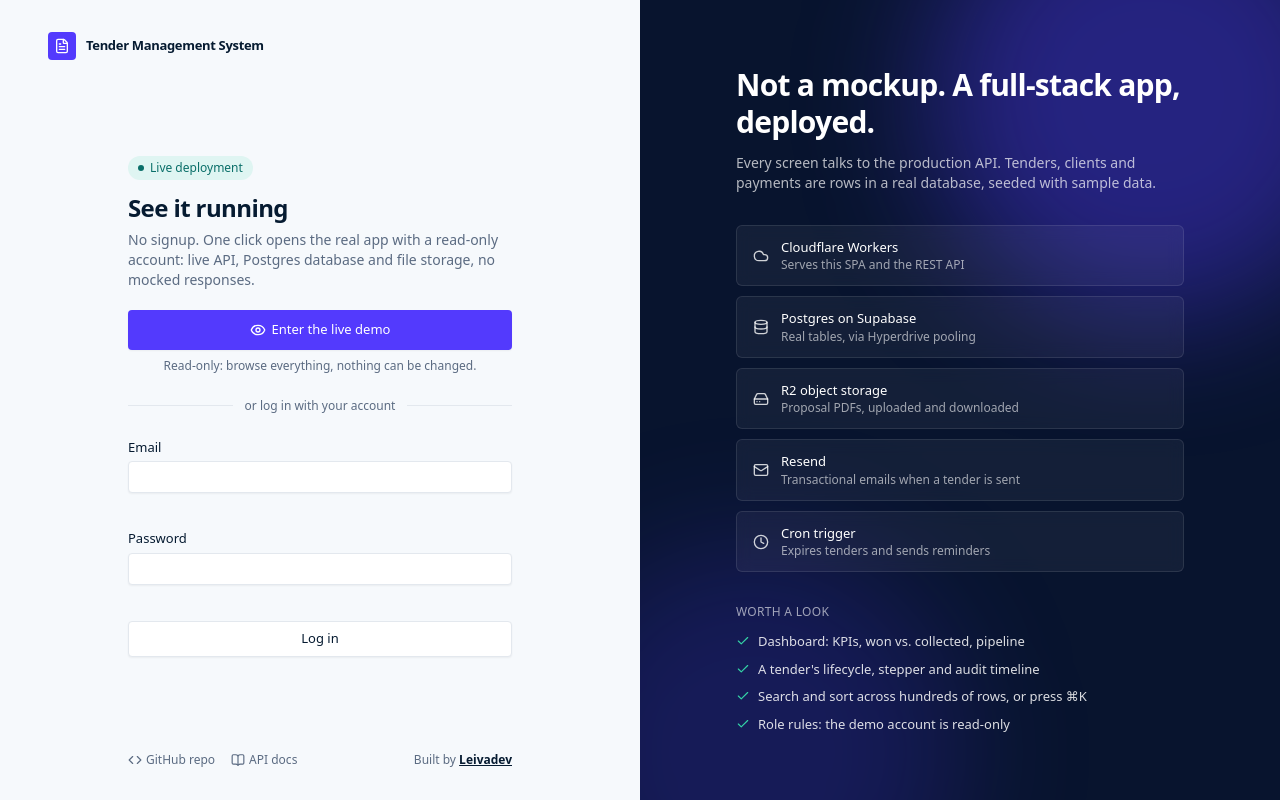
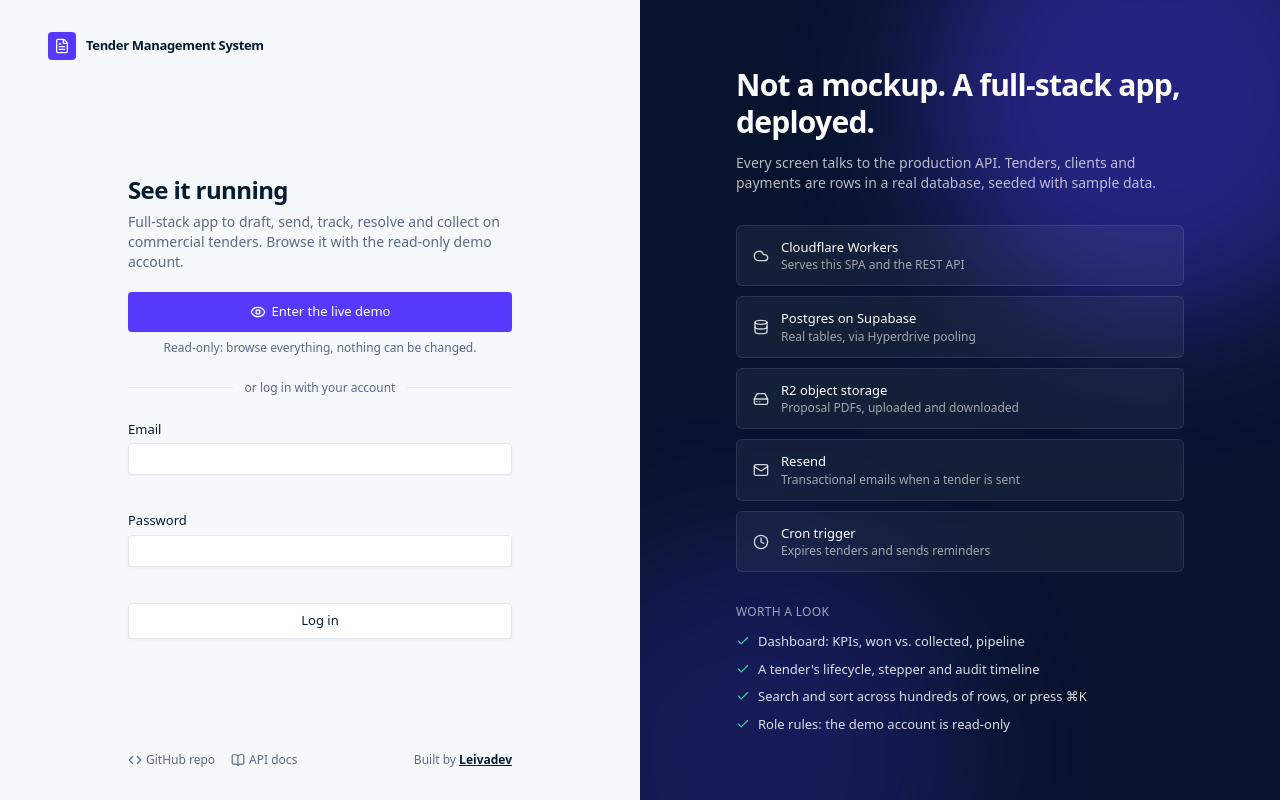
Before and after one commit to leivadev/tender-management-system, a React (Vite) app in the folder client/: page /login in a window 1280 px wide. Built offline with nearby package versions, Linux system fonts and the light colour scheme.

Commit message:
fix(client): simplify login copy

```diff
--- a/client/src/routes/LoginPage.tsx
+++ b/client/src/routes/LoginPage.tsx
@@ -63,13 +63,10 @@ export function LoginPage() {
 				</div>
 
 				<div className="mx-auto flex w-full max-w-sm flex-1 flex-col justify-center py-10">
-					<span className="inline-flex w-fit items-center gap-1.5 rounded-full bg-[color:var(--tone-positive-bg)] px-2.5 py-1 text-xs font-medium text-[color:var(--tone-positive-fg)]">
-						<span className="size-1.5 rounded-full bg-current" aria-hidden="true" /> Live deployment
-					</span>
-					<h1 className="mt-3 text-2xl font-semibold tracking-tight">See it running</h1>
+					<h1 className="text-2xl font-semibold tracking-tight">See it running</h1>
 					<p className="mt-1.5 text-sm text-muted-foreground">
-						No signup. One click opens the real app with a read-only account: live API, Postgres database and
-						file storage, no mocked responses.
+						Full-stack app to draft, send, track, resolve and collect on commercial tenders. Browse it with
+						the read-only demo account.
 					</p>
 
 					<Button className="mt-5 h-10 w-full" loading={submitting} onClick={handleDemoLogin}>
```
